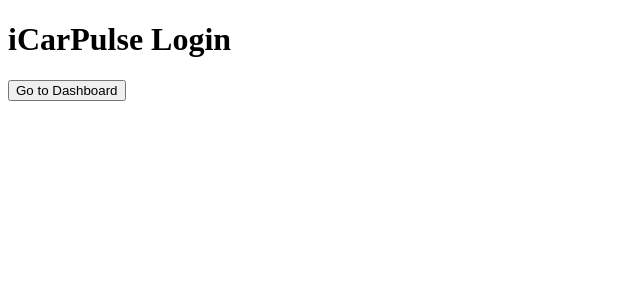
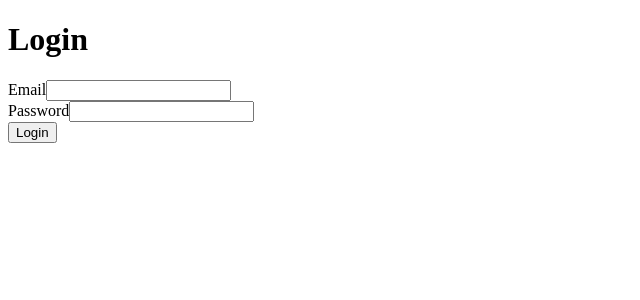
Before and after one commit to och-stack/CarPulse, a React (Vite) app: page /login in a window 1280 px wide. Shown: the top 300 px of the page, without its empty margins (0-640 px from the left). Built offline with nearby package versions, Linux system fonts and the light colour scheme.

Commit message:
update login and credentials

```diff
--- a/src/App.jsx
+++ b/src/App.jsx
@@ -1,18 +1,48 @@
-import { BrowserRouter, Routes, Route } from "react-router-dom";
+import { BrowserRouter, Routes, Route, Navigate } from "react-router-dom";
+
+import { AuthProvider } from "./AuthContext";
 
 import Login from "./pages/Login";
 import Dashboard from "./pages/Dashboard";
 import ErrorPage from "./pages/ErrorPage";
+import RequireAuth from "./components/RequireAuth";
 
 function App() {
   return (
     <BrowserRouter>
-      <Routes>
-        <Route path="/" element={<Login />} />
-        <Route path="/login" element={<Login />} />
-        <Route path="/dashboard" element={<Dashboard />} />
-        <Route path="*" element={<ErrorPage />} />
-      </Routes>
+      <AuthProvider>
+        <Routes>
+
+          {/* First page */}
+          <Route
+            path="/"
+            element={<Navigate to="/login" replace />}
+          />
+
+          {/* Login */}
+          <Route
+            path="/login"
+            element={<Login />}
+          />
+
+          {/* Protected Dashboard */}
+          <Route
+            path="/dashboard"
+            element={
+              <RequireAuth>
+                <Dashboard />
+              </RequireAuth>
+            }
+          />
+
+          {/* Any unknown URL */}
+          <Route
+            path="*"
+            element={<ErrorPage />}
+          />
+
+        </Routes>
+      </AuthProvider>
     </BrowserRouter>
   );
 }
--- /dev/null
+++ b/src/AuthContext.jsx
@@ -0,0 +1,13 @@
+import { createContext, useState } from "react";
+
+export const AuthContext = createContext(null);
+
+export function AuthProvider({ children }) {
+    const [isLoggedIn, setIsLoggedIn] = useState(false);
+
+    return (
+        <AuthContext.Provider value={{ isLoggedIn, setIsLoggedIn }}>
+            {children}
+        </AuthContext.Provider>
+    );
+}
--- a/src/components/RequireAuth.jsx
+++ b/src/components/RequireAuth.jsx
@@ -1,13 +1,15 @@
 import { useContext } from "react";
 import { Navigate } from "react-router-dom";
-import { AuthContext } from "./AuthContext.js";
+import { AuthContext } from "../AuthContext";
 
-export default function RequireAuth({ children }) {
-    const token = useContext(AuthContext).token;
+function RequireAuth({ children }) {
+    const { isLoggedIn } = useContext(AuthContext);
 
-    if (!token) {
+    if (!isLoggedIn) {
         return <Navigate to="/login" replace />;
     }
 
     return children;
 }
+
+export default RequireAuth;
--- a/src/pages/Dashboard.jsx
+++ b/src/pages/Dashboard.jsx
@@ -1,44 +1,46 @@
-import { Container, Card, Row, Col, Badge } from "react-bootstrap";
-
 import devices from "../data/data.json";
 
-export default function Dashboard() {
+function Dashboard() {
     return (
-        <Container className="mt-5">
-            <h1>eGuard Dashboard</h1>
+        <div className="container mt-5">
+            <h1>Security Dashboard</h1>
 
-            <p>Vehicle security monitoring</p>
+            <div className="row mt-4">
+                {devices.map((device) => (
+                    <div className="col-md-4 mb-4" key={device.name}>
+                        <div className="card h-100">
 
-            <Row>
-                {devices.map((device) => (
-                    <Col md={4} className="mb-3" key={device.id}>
-                        <Card>
-                            <Card.Body>
-                                <img
-                                    src={device.image}
-                                    alt={device.name}
-                                    width="80"
-                                    height="80"
-                                />
+                            <img
+                                src={device.image}
+                                className="card-img-top"
+                                alt={device.name}
+                            />
 
-                                <Card.Title>
+                            <div className="card-body">
+                                <h5 className="card-title">
                                     {device.name}
-                                </Card.Title>
+                                </h5>
 
-                                <Badge
-                                    bg={
-                                        device.status === "Online"
-                                            ? "success"
-                                            : "danger"
-                                    }
-                                >
-                                    {device.status}
-                                </Badge>
-                            </Card.Body>
-                        </Card>
-                    </Col>
+                                <p className="card-text">
+                                    Status: <strong>{device.status}</strong>
+                                </p>
+
+                                <p className="card-text">
+                                    Alert:{" "}
+                                    <strong>
+                                        {device.alert
+                                            ? "Alert detected"
+                                            : "No alert"}
+                                    </strong>
+                                </p>
+                            </div>
+
+                        </div>
+                    </div>
                 ))}
-            </Row>
-        </Container>
+            </div>
+        </div>
     );
 }
+
+export default Dashboard;
--- a/src/pages/ErrorPage.jsx
+++ b/src/pages/ErrorPage.jsx
@@ -6,19 +6,14 @@
 
     return (
         <Container className="af-error">
-            <h1 className="af-page-title">
-                Page not found
-            </h1>
-
-            <p className="af-empty-copy">
-                Why break the website: &#40;
-            </p>
+            <h1 className="af-page-title">Page not found</h1>
+            <p className="af-empty-copy">Why break the website: &#40;</p>
 
             <Button
                 className="af-cta"
-                onClick={() => navigate("/")}
+                onClick={() => navigate("/login")}
             >
-                Back to Home
+                Back to Login
             </Button>
         </Container>
     );
--- a/src/pages/Login.jsx
+++ b/src/pages/Login.jsx
@@ -1,15 +1,55 @@
+import { useContext, useState } from "react";
 import { useNavigate } from "react-router-dom";
+import { AuthContext } from "../AuthContext";
 
 function Login() {
+    const [email, setEmail] = useState("");
+    const [password, setPassword] = useState("");
+
+    const { setIsLoggedIn } = useContext(AuthContext);
     const navigate = useNavigate();
 
+    function handleLogin(e) {
+        e.preventDefault();
+
+        if (email === "john@mail.com" && password === "admin") {
+            setIsLoggedIn(true);
+            navigate("/dashboard");
+        } else {
+            setIsLoggedIn(false);
+            alert("Invalid email or password");
+        }
+    }
+
     return (
-        <div>
-            <h1>iCarPulse Login</h1>
+        <div className="container mt-5">
+            <h1>Login</h1>
 
-            <button onClick={() => navigate("/dashboard")}>
-                Go to Dashboard
-            </button>
+            <form onSubmit={handleLogin}>
+                <div className="mb-3">
+                    <label>Email</label>
+                    <input
+                        type="email"
+                        className="form-control"
+                        value={email}
+                        onChange={(e) => setEmail(e.target.value)}
+                    />
+                </div>
+
+                <div className="mb-3">
+                    <label>Password</label>
+                    <input
+                        type="password"
+                        className="form-control"
+                        value={password}
+                        onChange={(e) => setPassword(e.target.value)}
+                    />
+                </div>
+
+                <button type="submit" className="btn btn-primary">
+                    Login
+                </button>
+            </form>
         </div>
     );
 }
```
Also changed, not shown: src/xxRequireAuth.jsx (added, +12 -0 lines), src/xx.AuthContext.js (renamed from src/components/AuthContext.js).
